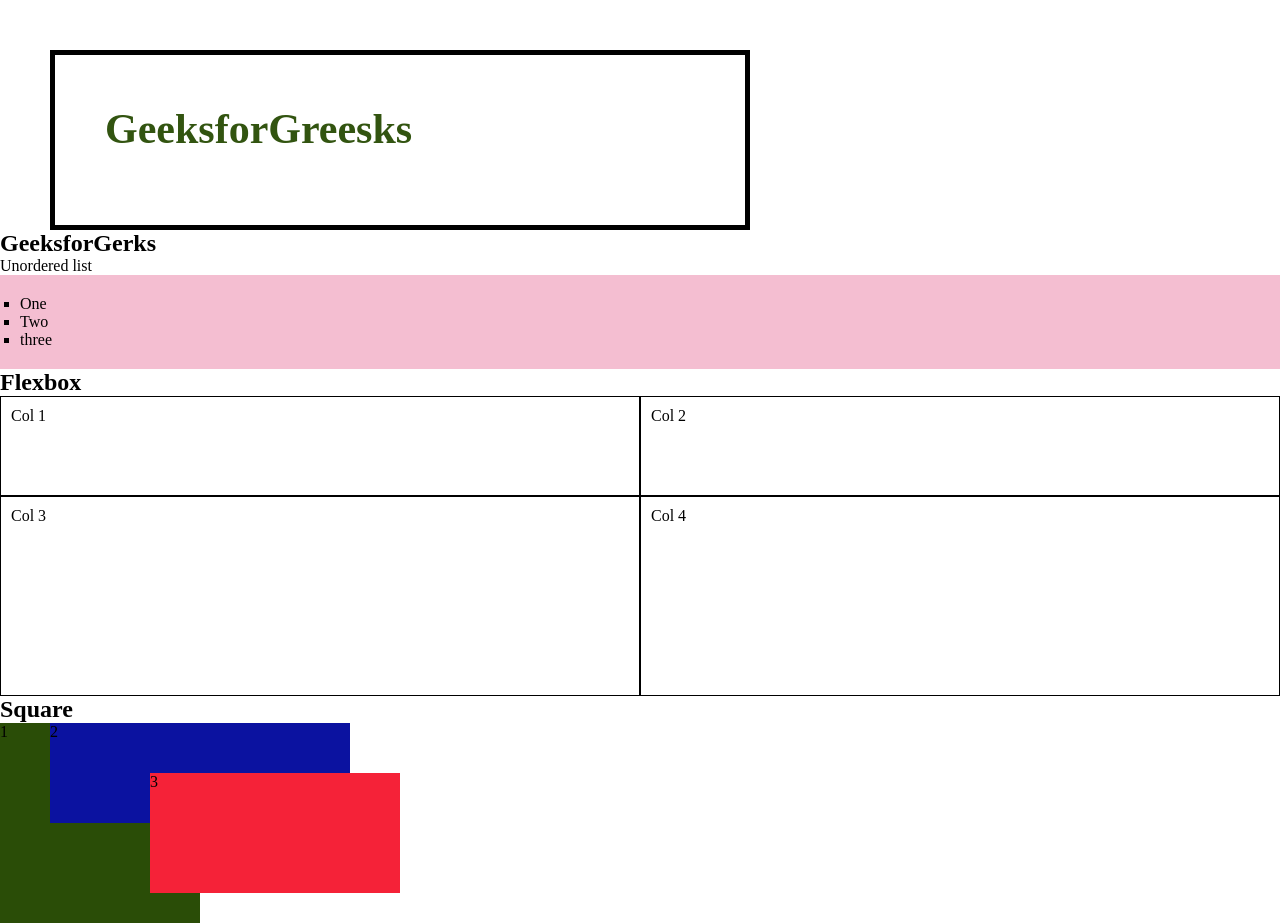
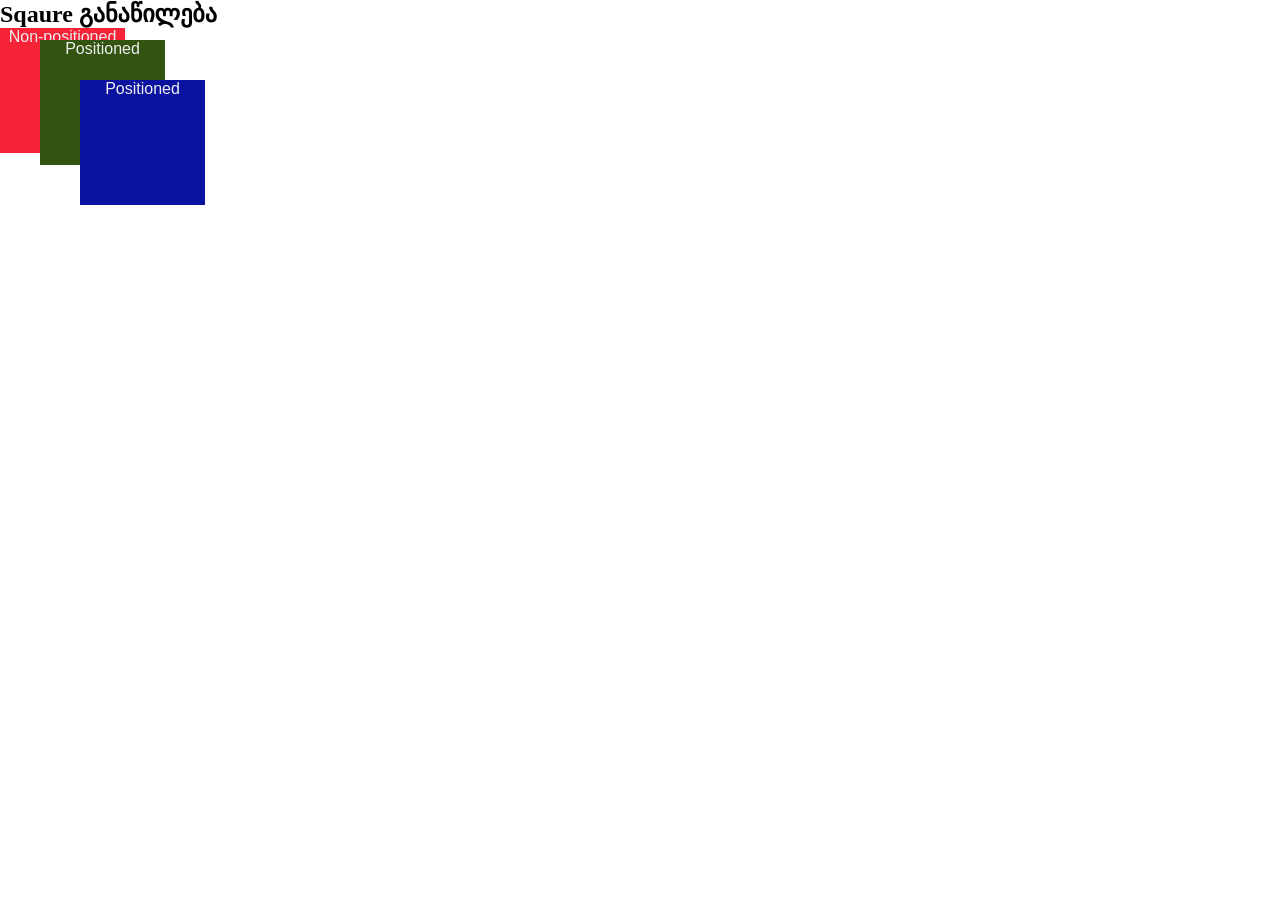
Before and after one commit to nino322/-04, a plain HTML site: page index.html/index.html in a window 1280 px wide. After the commit the page ends 800 px from the top, so only its background shows below. Drawn offline with Linux system fonts and the light colour scheme.

Commit message:
ლექცია-04

```diff
--- a/index.html/index.html
+++ b/index.html/index.html
@@ -7,31 +7,11 @@
     <title>list</title>
 </head>
 <body>
-    <!--ჩარჩო-->
-    <div class="GFS">GeeksforGreesks</div>
-    <!---->
-    <h2>GeeksforGerks</h2>
-    <p>Unordered list</p>
-     <ul  class="a">
-        <li>One</li>
-        <li>Two</li>
-        <li>three</li>
-     </ul>
-     <!--flexbox-->
-     <h2>Flexbox</h2>
-     <div class="grid">
-        <div class="col">Col 1</div>
-        <div class="col">Col 2</div>
-        <div class="col">Col 3</div>
-        <div class="col">Col 4</div>
-     </div>
-     <!--sqaure-->
-     <h2>Square</h2>
-     <div class="container">
-         <div class='box1'>1</div>
-         <div class='box2'>2</div>
-         <div class='box3'>3</div>
-     </div>
 
+     <!--squar-->
+     <h2>Sqaure განაწილება</h2>
+      <div class="box green">Positioned</div>
+      <div class="box blue">Positioned</div>
+      <div class="box red">Non-positioned</div>
 </body>
 </html>
--- a/index.html/style.css
+++ b/index.html/style.css
@@ -3,67 +3,35 @@
     margin: 0;
     padding: 0;
 }
-.GFS
+
+/*Squear position*/
+.box {
+    box-sizing: border-box;
+    font-family: Arial;
+    color: #eee;
+    width: 125px;
+    height: 125px;
+    text-align: center;
+}
+
+.blue,
+.green {
+    position: absolute;
+}
+
+.red {
+    background: #F52238;
+}
+
+.green {
+    background: #325410;
+    top: 40px;
+    left: 40px;
+}
+
+.blue
 {
-    height: 120px;
-    width: 50%;
-    border:  5px solid #000;
-    padding-left: 50px;
-    padding-top:50px;
-    font-size: 42px;
-    font-weight: bold;
-    color:#325410;
-    margin-left: 50px;
-    margin-top:50px;
+    background: #0B12A0;
+    top: 80px;
+    left:80px;
 }
-/**/
-ul.a
-{
-    list-style: square;
-    background:#F4BED1;
-    padding: 20px;
-}
-/**/
-.grid
-{
-    display: grid;
-    grid-template-columns:  repeat(2,1fr);
-    grid-template-rows:  100px 200px;
-}
-.grid .col
-{
-    border: 1px solid #000;
-    padding: 10px;
-}
-/*aqaure*/
-.container
-{
-    position: relative;
-}
-.box1
-{
-    background-color: #2a4d07;
-    position: absolute;
-    z-index: -1;
-    height: 200px;
-    width: 200px;
-}
-.box2
-{
-    background-color: #0B12A0;
-    position: absolute;
-    left: 50px;
-    z-index: 0;
-    height: 100px;
-    width: 300px;
-}
-.box3
-{
-    background-color: #F52238;
-    position:absolute;
-    left: 150px;
-    top:50px;
-    z-index: 1;
-    height: 120px;
-    width: 250px;
-}
```
